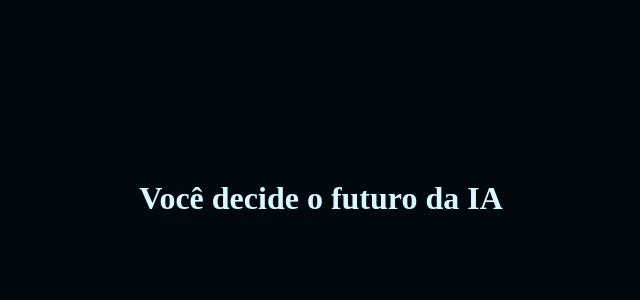
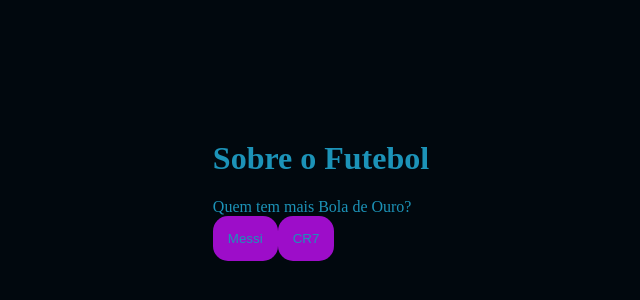
Before and after one commit to MatheusNuneszx/IA-3E, a plain HTML site: page index.html in a window 1280 px wide. Shown: the part 210-510 px from the top of the page, without its empty margins (319-959 px from the left). Drawn offline with Linux system fonts and the light colour scheme.

Commit message:
Add files via upload

```diff
--- a/index.html
+++ b/index.html
@@ -5,12 +5,12 @@
     <meta charset="UTF-8">
     <meta name="viewport" content="width=device-width, initial-scale=1.0">
     <link rel="stylesheet" href="style.css">
-    <title>Você decide o futuro da IA</title>
+    <title>Sobre o Futebol</title>
 </head>
 
 <body>
     <div class="caixa-principal">
-        <h1>Você decide o futuro da IA</h1>
+        <h1>Sobre o Futebol</h1>
         <div class="caixa-pergunta"></div>
         <div class="caixa-alternativa"></div>
         <div class="caixa-resultado">
--- a/script.js
+++ b/script.js
@@ -2,54 +2,45 @@
 const caixaPergunta = document.querySelector('.caixa-pergunta');
 const caixaAlternativa = document.querySelector('.caixa-alternativa');
 const caixaResultado = document.querySelector('.caixa-resultado');
+const textoResultado = document.querySelector('.texto-resultado');
 
-const perguntas = [//abre a lista de objetos (itens)
-    {//abre o item
-        enunciado: "Você gosta da Inteligência Artificial?",
-        alternativas: [{
-            texto: "Sim",
-            afirmação: "Porque sim"
-        },
-        {
-            texto: "Não",
-            afirmação: "Porque não"
-        }
-        ]
+const perguntas = [     //serve para abrir lista de perguntas
+    {   //abre o objeto das perguntas
+        enunciado: "Quem tem mais Bola de Ouro?",
+        alternativas: [
+            {texto: "Messi",
+            afirmação:"correta resposta"},
+
+            {texto: "CR7",
+            afirmação:"errou foi quase"}]
     },
     {
-        enunciado: "O que você acha das IAs?",
-        alternativas: [{
-            texto: "Boas",
-            afirmação: "É top, usso para pesquisas"
-        },
-        {
-            texto:"Ruins",
-            afirmação:"É ruim mesmo"
-        }
-        ]
+        enunciado: "Quem ganhou a última Copa do Mundo?",
+        alternativas: [
+            {texto: "Argentina",
+            afirmação:"ótimo"},
+
+            {texto: "França",
+            afirmação:"tenho que treinar"}]
     },
     {
-        enunciado: "Você usa as IAs com frequência?",
-        alternativas: [{
-            texto: "Sim",
-            afirmação: "Uso direto"
-        },
-        {
-            texto: "Não",
-            afirmação: "Quase nunca uso"
-        }
-        ]
-    }
+        enunciado: "Brasil tem quantas Copas do Mundo?",
+        alternativas: [
+            {texto: "7",
+            afirmação:"sou ruim"},
+
+            {texto: "5",
+            afirmação:"sou muito bom"}]
+    },
 ]
 let posicao = 0;
 let perguntaAtual;
-let respostas= = "";
+let respostas = "";
 
 
 function mostraPergunta() {
     if (posicao>=perguntas.length){
         mostraResultado();
-        mostraAlternativas();
         return;
     }
     perguntaAtual = perguntas[posicao];
@@ -61,19 +52,19 @@
     for (const alternativa of perguntaAtual.alternativas) {
         const botaoAlternativas = document.createElement("button");
         botaoAlternativas.textContent = alternativa.texto;
-        botaoAlternativas.addEventListener("click",  () => respostaSelecionadas(alterntiva));
+        botaoAlternativas.addEventListener("click",  () => respostasSelecionadas(alternativa));
         caixaAlternativa.appendChild(botaoAlternativas);
     }
 }
 function respostasSelecionadas(opcaoSelecionada){
-    const afirmacoes = opcaoSelecionada.afimacao;
+    const afirmacoes = opcaoSelecionada.afirmação;
     respostas += afirmacoes + " ";
     posicao++;
     mostraPergunta();
 }
 function mostraResultado(){
-    caixaPergunta.textContent = "Daqui a 10 anos...";
-    textoResultado.textoContent = respostas;
-    caixaAlternativa.textContent = ""
+    caixaPergunta.textContent = "Confira suas respostas: ";
+    textoResultado.textContent = respostas;
+    caixaAlternativa.textContent = "";
 }
 mostraPergunta();
--- a/style.css
+++ b/style.css
@@ -1,9 +1,9 @@
 :root{
     --cor-fundo: #01080E;
     --cor-principal: #0b0d20;
-    --cor-secundaria: #212333;
+    --cor-secundaria: #9d0dc9;
     --cor-destaque: #2dbefd;
-    --cor-texto: #D7F9FF;
+    --cor-texto: #1c93b8;
 }
 body{
     background-color: var(--cor-fundo);
@@ -16,10 +16,10 @@
 button{
     background-color: var(--cor-secundaria);
     color: var(--cor-texto);
-    border: nome;
-    berder-radius: 15px;
+    border: none;
+    border-radius: 15px;
     padding: 15px;
-    transition: background-color 0,3s;
+    transition: background-color 0.3s;
 }
 button:hover{
     background-color: var(--cor-destaque);
```
